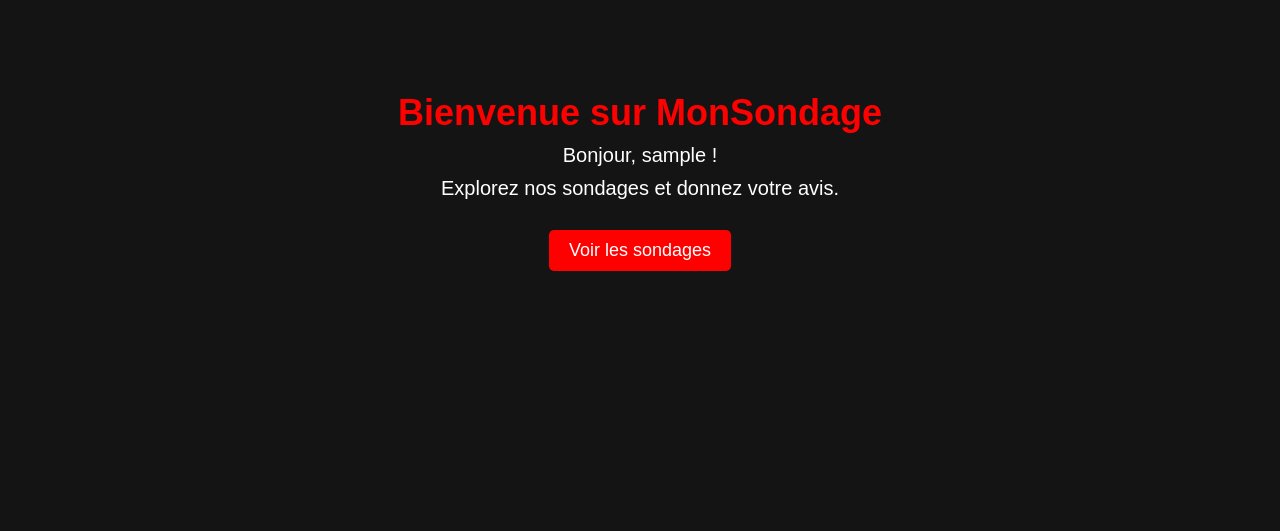
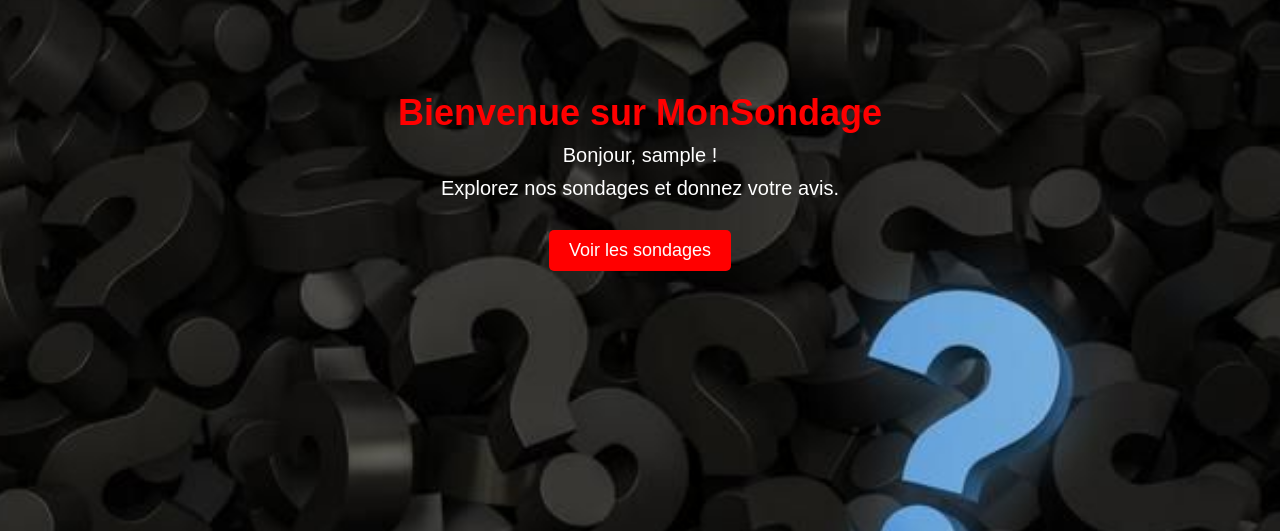
Before and after one commit to TedAn-H0nzrA/SondageEnLigne, a Django app: page /accueil/ in a window 1280 px wide. Shown: the part 58-589 px from the top of the page. Run offline with Django 5.2, Linux system fonts and the light colour scheme; the visitor is signed in with stand-in values (Sample User, id 1).

Commit message:
Background image

```diff
--- a/Static/CSS/base.css
+++ b/Static/CSS/base.css
@@ -8,7 +8,8 @@
 /* Body */
 body {
     font-family: Arial, sans-serif;
-    background-color: #141414;
+    background: url('../Images/background.jpg') no-repeat center center fixed;
+    background-size: cover;
     color: white;
 }
 
```
